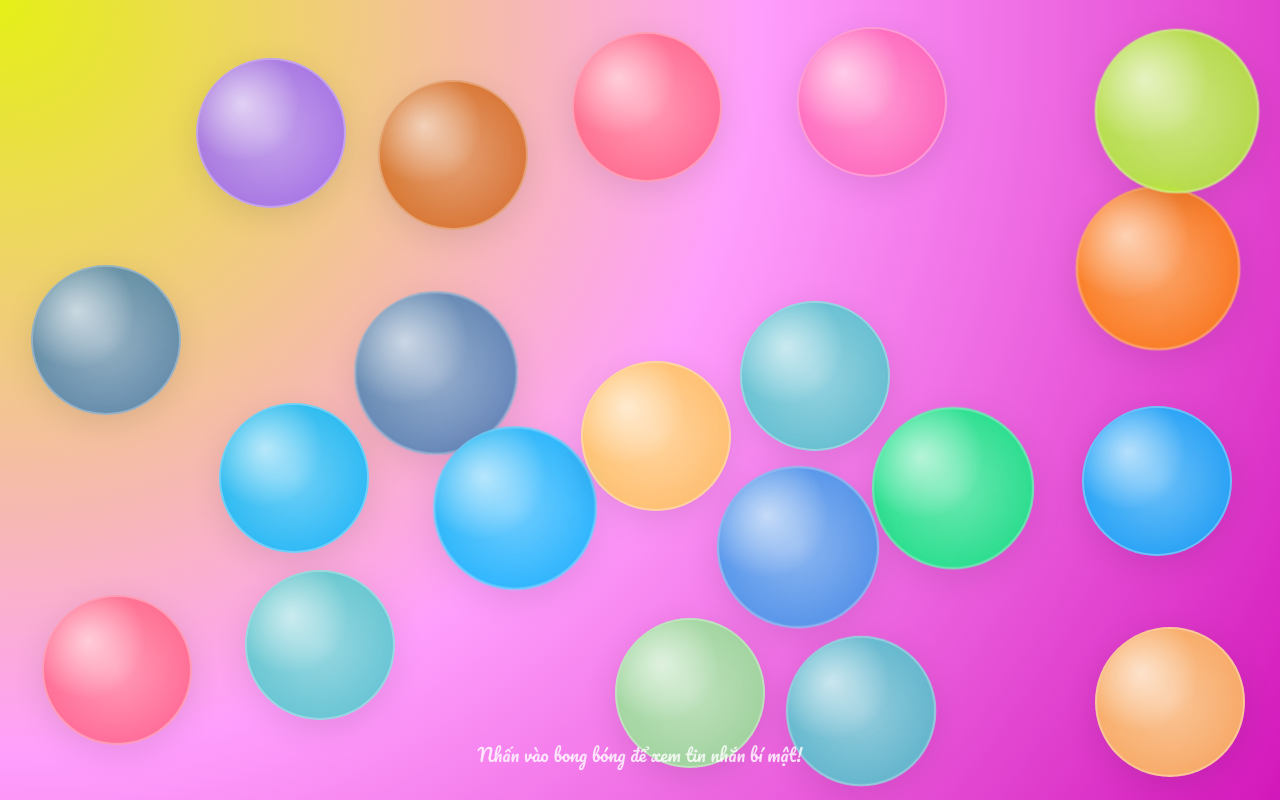
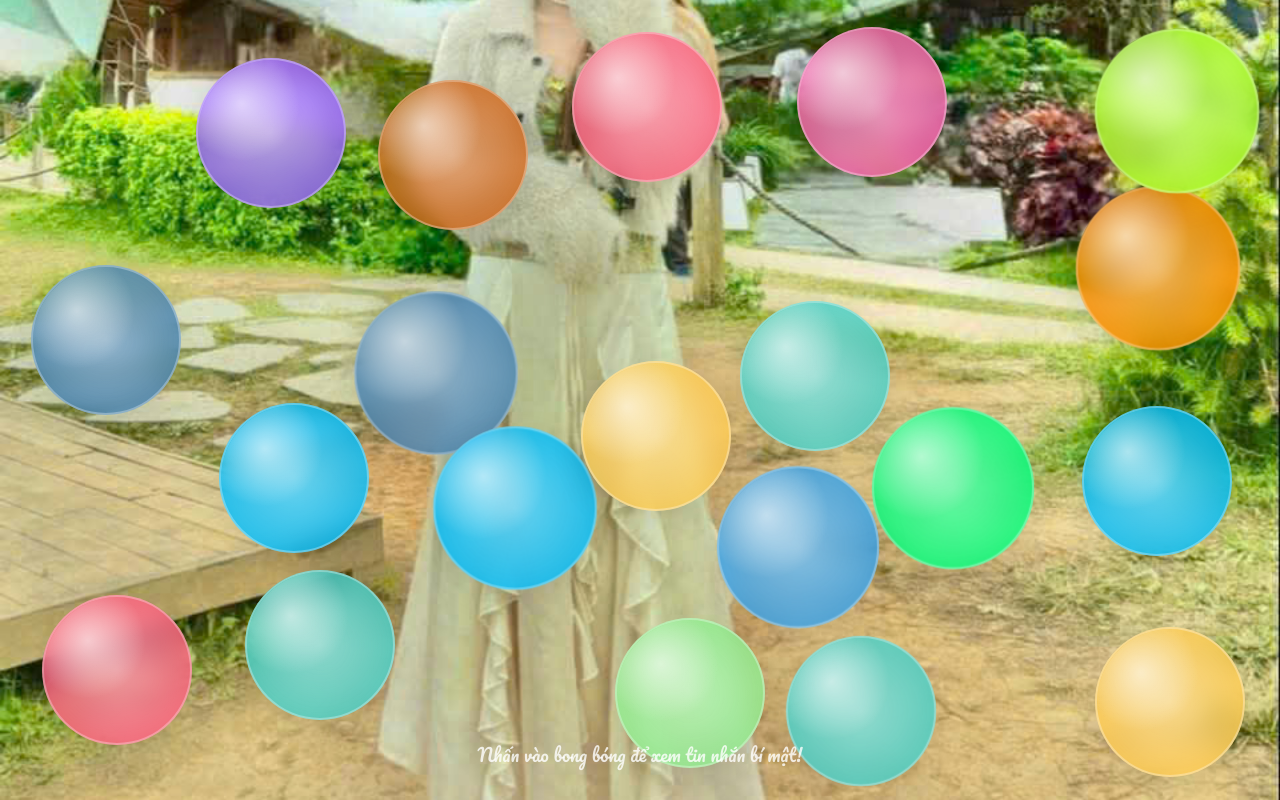
Before and after one commit to DrGifter/TranNgocHuy, a plain HTML site: page index.html in a window 1280 px wide. Drawn offline with Linux system fonts and the light colour scheme.

Commit message:
Update style.css

```diff
--- a/style/style.css
+++ b/style/style.css
@@ -5,11 +5,14 @@
       font-family: 'Pacifico', cursive;
     }
 
-    body {
-      background: radial-gradient(circle at top left, #e5f016, #ff9ffc, #d317ba);
-      min-height: 100vh;
-      overflow: hidden;
-    }
+      body {
+        background-image: url('./background.jpg');
+        background-size: cover;
+        background-position: center;
+        background-repeat: no-repeat;
+        min-height: 100vh;
+        overflow: hidden;
+      }
 
     .container {
       position: relative;
```
